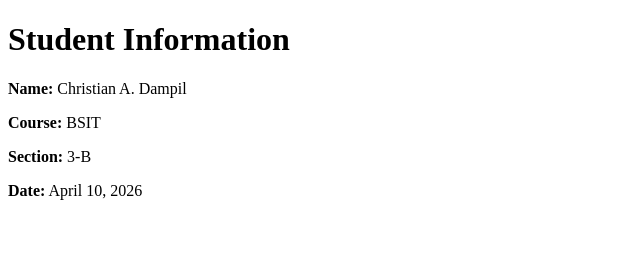
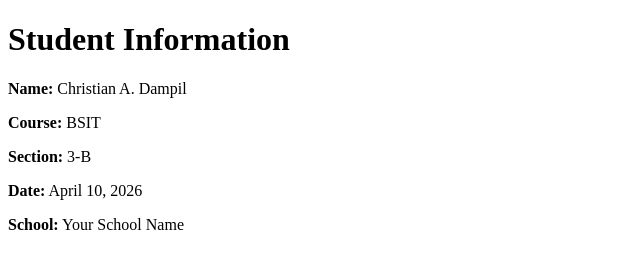
Before and after one commit to chanskiadolfo-droid/html-activity, a plain HTML site: page index.html in a window 1280 px wide. Shown: the whole page, without its empty margins (0-640 px from the left). Drawn offline with Linux system fonts and the light colour scheme.

Commit message:
First modification - added school name

```diff
--- a/index.html
+++ b/index.html
@@ -9,5 +9,6 @@
   <p><strong>Course:</strong> BSIT</p>
   <p><strong>Section:</strong> 3-B</p>
   <p><strong>Date:</strong> April 10, 2026</p>
+  <p><strong>School:</strong> Your School Name</p>
 </body>
 </html>
```
